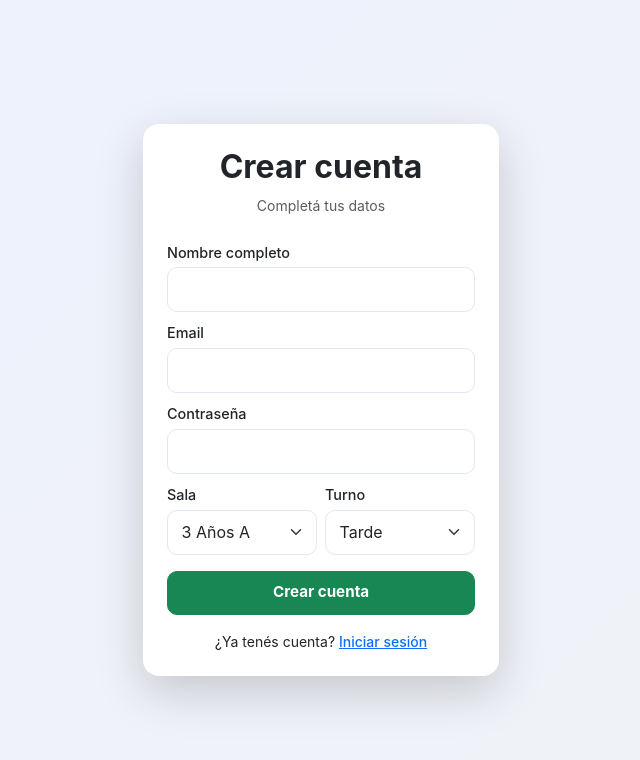
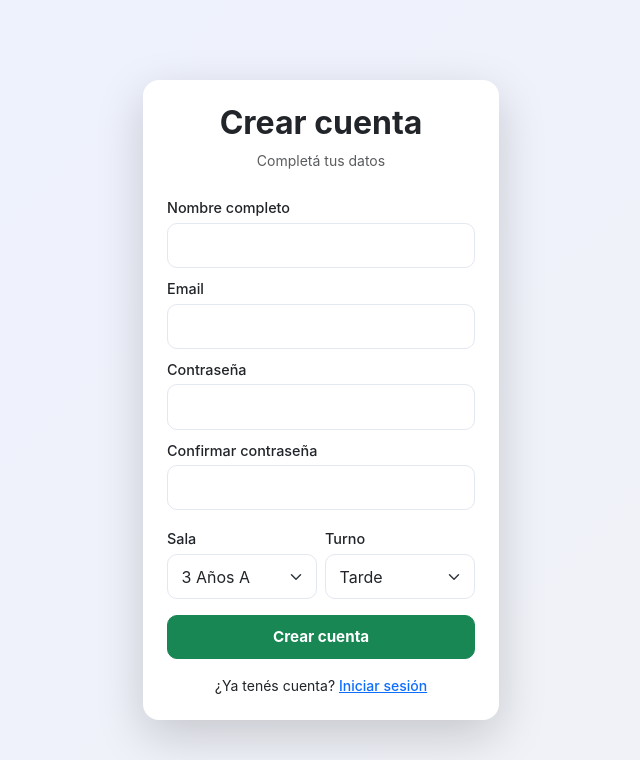
Before and after one commit to chiarakordek/Asistente_Infia, a Flask app: page /registro in a window 1280 px wide. Shown: the top 760 px of the page, without its empty margins (319-959 px from the left). Run offline with Flask 3, Linux system fonts and the light colour scheme; some libraries are stand-ins or nearby versions.

Commit message:
improve auth: validation, password confirm, loading states, persistent sessions

```diff
--- a/app.py
+++ b/app.py
@@ -13,6 +13,7 @@ app = Flask(__name__,
     static_folder=os.path.join(ROOT, 'static'))
 
 app.secret_key = os.environ.get('SECRET_KEY', os.urandom(24).hex())
+app.permanent_session_lifetime = 86400 * 30  # 30 días
 AUDIO_DIR = os.path.join(app.static_folder, 'audios')
 os.makedirs(AUDIO_DIR, exist_ok=True)
 
@@ -99,23 +100,37 @@ def alumno_page(id_alumno):
 @app.route('/api/login', methods=['POST'])
 def api_login():
     data = request.json
-    user = obtener_usuario_por_email(data['email'])
-    if not user or not check_password_hash(user['contraseña'], data['contraseña']):
+    email = (data.get('email') or '').strip()
+    contraseña = data.get('contraseña') or ''
+    if not email or not contraseña:
+        return jsonify(error='Completá todos los campos'), 400
+    user = obtener_usuario_por_email(email)
+    if not user or not check_password_hash(user['contraseña'], contraseña):
         return jsonify(error='Email o contraseña incorrectos'), 401
+    session.permanent = True
     session['user_id'] = user['id_usuario']
     return jsonify(ok=True, nombre=user['nombre'])
 
 @app.route('/api/register', methods=['POST'])
 def api_register():
     data = request.json
-    uid = crear_usuario(data['nombre'], data['email'],
-                        hash_pass(data['contraseña']),
+    nombre = (data.get('nombre') or '').strip()
+    email = (data.get('email') or '').strip()
+    contraseña = data.get('contraseña') or ''
+    if not nombre:
+        return jsonify(error='El nombre es obligatorio'), 400
+    if not email or '@' not in email or '.' not in email:
+        return jsonify(error='Email inválido'), 400
+    if len(contraseña) < 4:
+        return jsonify(error='La contraseña debe tener al menos 4 caracteres'), 400
+    uid = crear_usuario(nombre, email,
+                        hash_pass(contraseña),
                         data.get('sala', '3 Años B'),
                         data.get('turno', 'Tarde'))
     if uid is None:
         return jsonify(error='El email ya está registrado'), 400
     session['user_id'] = uid
-    return jsonify(ok=True, nombre=data['nombre'])
+    return jsonify(ok=True, nombre=nombre)
 
 @app.route('/api/logout')
 def api_logout():
--- a/static/js/app.js
+++ b/static/js/app.js
@@ -39,27 +39,54 @@ document.addEventListener('DOMContentLoaded', () => {
   const lf = document.getElementById('loginForm');
   if (lf) lf.addEventListener('submit', async (e) => {
     e.preventDefault();
+    const errEl = document.getElementById('errorMsg');
+    errEl.classList.add('d-none');
+    if (!lf.email.value || !lf.password.value) {
+      errEl.textContent = 'Completá todos los campos';
+      errEl.classList.remove('d-none');
+      return;
+    }
+    const btn = lf.querySelector('button[type=submit]');
+    btn.disabled = true; btn.innerHTML = '<span class="spinner-border spinner-border-sm"></span> Entrando...';
     try {
       await api('POST', '/api/login', { email: lf.email.value, contraseña: lf.password.value });
       window.location = '/dashboard';
     } catch (err) {
-      document.getElementById('errorMsg').textContent = err.message;
-      document.getElementById('errorMsg').classList.remove('d-none');
+      errEl.textContent = err.message;
+      errEl.classList.remove('d-none');
+      btn.disabled = false; btn.innerHTML = 'Entrar';
     }
   });
 
   const rf = document.getElementById('registerForm');
   if (rf) rf.addEventListener('submit', async (e) => {
     e.preventDefault();
+    // Client-side validation
+    const nombre = rf.nombre.value.trim();
+    const email = rf.email.value.trim();
+    const pw = rf.password.value;
+    const pw2 = rf.password2.value;
+    const errEl = document.getElementById('errorMsg');
+    errEl.classList.add('d-none');
+    // Reset validation
+    rf.querySelectorAll('.is-invalid').forEach(el => el.classList.remove('is-invalid'));
+    let valid = true;
+    if (!nombre) { rf.nombre.classList.add('is-invalid'); valid = false; }
+    if (!email || !email.includes('@')) { rf.email.classList.add('is-invalid'); valid = false; }
+    if (pw.length < 4) { rf.password.classList.add('is-invalid'); valid = false; }
+    if (pw !== pw2) { rf.password2.classList.add('is-invalid'); valid = false; }
+    if (!valid) return;
+    const btn = rf.querySelector('button[type=submit]');
+    btn.disabled = true; btn.innerHTML = '<span class="spinner-border spinner-border-sm"></span> Creando...';
     try {
       await api('POST', '/api/register', {
-        nombre: rf.nombre.value, email: rf.email.value,
-        contraseña: rf.password.value, sala: rf.sala.value, turno: rf.turno.value
+        nombre, email, contraseña: pw, sala: rf.sala.value, turno: rf.turno.value
       });
       window.location = '/dashboard';
     } catch (err) {
-      document.getElementById('errorMsg').textContent = err.message;
-      document.getElementById('errorMsg').classList.remove('d-none');
+      errEl.textContent = err.message;
+      errEl.classList.remove('d-none');
+      btn.disabled = false; btn.innerHTML = 'Crear cuenta';
     }
   });
 });
--- a/templates/registro.html
+++ b/templates/registro.html
@@ -19,18 +19,26 @@
               <h2 class="fw-bold">Crear cuenta</h2>
               <p class="text-muted small">Completá tus datos</p>
             </div>
-            <form id="registerForm">
+              <form id="registerForm" novalidate>
               <div class="mb-2">
                 <label class="form-label small fw-medium">Nombre completo</label>
                 <input type="text" id="nombre" class="form-control" required>
+                <div class="invalid-feedback">El nombre es obligatorio</div>
               </div>
               <div class="mb-2">
                 <label class="form-label small fw-medium">Email</label>
                 <input type="email" id="email" class="form-control" required autocomplete="email">
+                <div class="invalid-feedback">Ingresá un email válido</div>
               </div>
               <div class="mb-2">
                 <label class="form-label small fw-medium">Contraseña</label>
                 <input type="password" id="password" class="form-control" required minlength="4" autocomplete="new-password">
+                <div class="invalid-feedback">Mínimo 4 caracteres</div>
+              </div>
+              <div class="mb-3">
+                <label class="form-label small fw-medium">Confirmar contraseña</label>
+                <input type="password" id="password2" class="form-control" required autocomplete="new-password">
+                <div class="invalid-feedback">Las contraseñas no coinciden</div>
               </div>
               <div class="row g-2 mb-3">
                 <div class="col-6">
```
